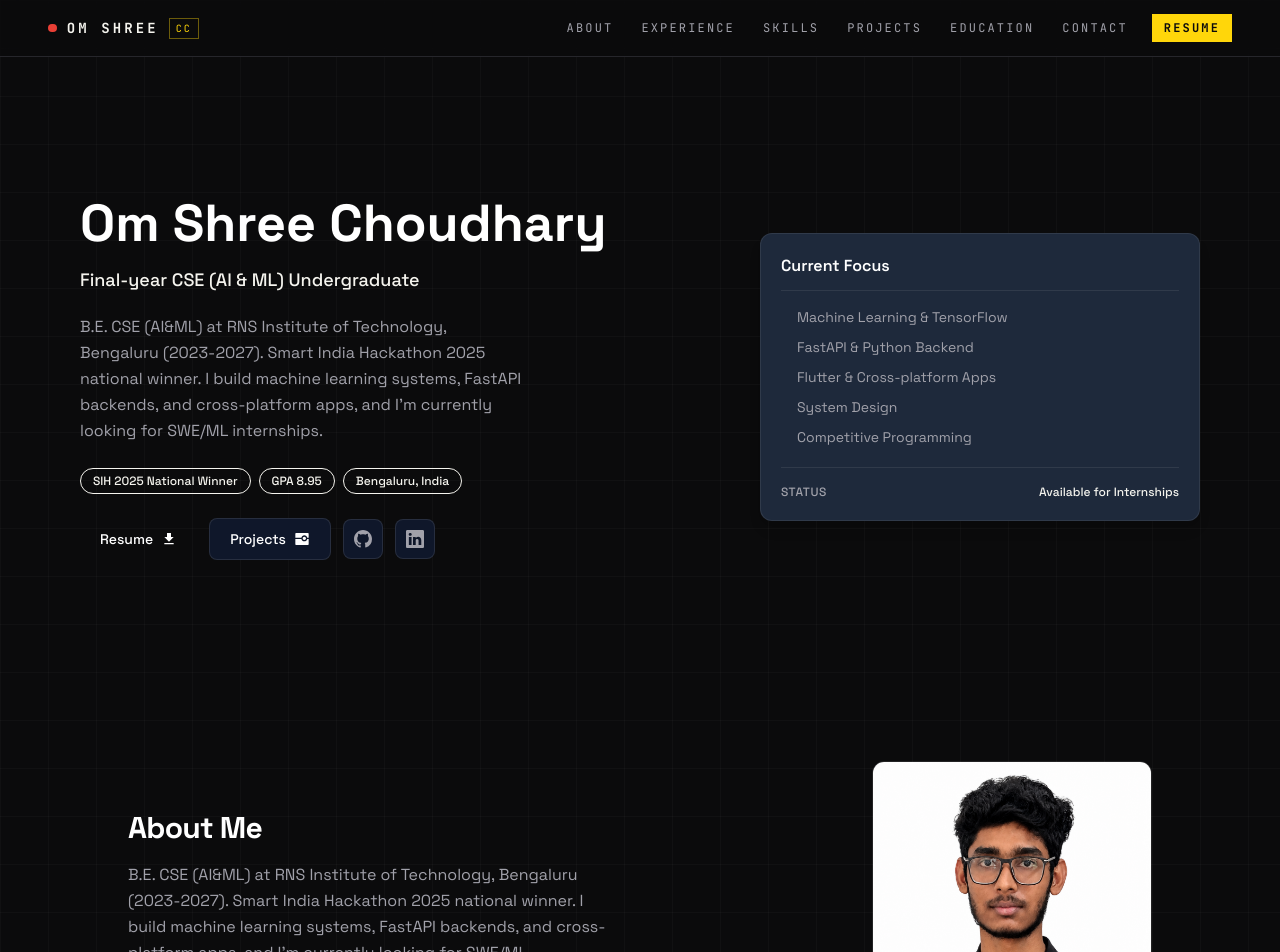
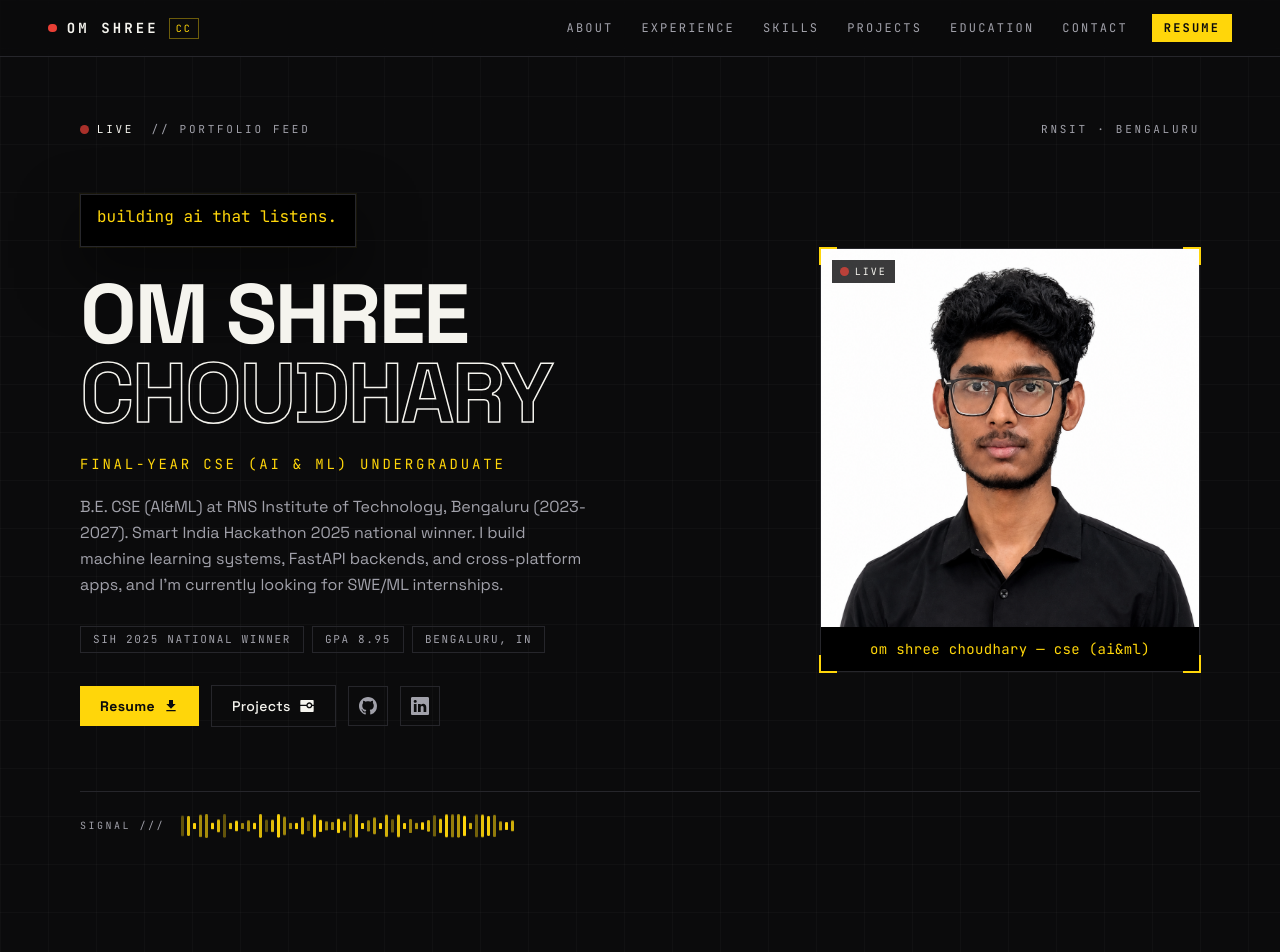
Before and after one commit to omshree134/portfolio, a Next.js app: page / in a window 1280 px wide. Shown: the top 952 px of the page. Built offline with nearby package versions, Linux system fonts and the light colour scheme.

Commit message:
Redesign: caption-bar hero, broadcast frame, waveform

```diff
--- a/app/components/homepage/hero-section/index.jsx
+++ b/app/components/homepage/hero-section/index.jsx
@@ -1,5 +1,4 @@
 // @flow strict
-"use client";
 import { personalData } from "@/utils/data/personal-data";
 import Link from "next/link";
 import { BsGithub, BsLinkedin } from "react-icons/bs";
@@ -7,31 +6,79 @@ import { MdDownload } from "react-icons/md";
 import { RiProjectorFill } from "react-icons/ri";
 
 const stats = [
-  "SIH 2025 National Winner",
+  "SIH 2025 NATIONAL WINNER",
   "GPA 8.95",
-  "Bengaluru, India",
+  "BENGALURU, IN",
 ];
+
+const WAVE_COUNT = 56;
+
+function Waveform() {
+  return (
+    <div
+      aria-hidden="true"
+      className="flex items-center gap-[3px] h-7 overflow-hidden"
+    >
+      {Array.from({ length: WAVE_COUNT }).map((_, i) => (
+        <span
+          key={i}
+          className="wave-bar h-6"
+          style={{
+            animationDelay: `${-(i * 0.09).toFixed(2)}s`,
+            animationDuration: `${(0.9 + 0.5 * Math.abs(Math.sin(i * 1.7))).toFixed(2)}s`,
+            opacity: 0.35 + 0.65 * Math.abs(Math.sin(i * 0.9)),
+          }}
+        ></span>
+      ))}
+    </div>
+  );
+}
 
 function HeroSection() {
   return (
-    <section className="relative flex flex-col items-center justify-center min-h-[80vh] py-8 lg:py-16">
-      <div className="grid grid-cols-1 items-center lg:grid-cols-2 lg:gap-12 gap-y-8 w-full">
-        <div className="order-1 flex flex-col items-start justify-center animate-fade-up">
-          <h1 className="text-4xl font-bold leading-tight text-white md:font-extrabold lg:text-[3.25rem] lg:leading-[1.15] mb-3">
-            {personalData.name}
+    <section className="relative flex flex-col justify-center min-h-[88vh] py-10 lg:py-16">
+      {/* feed header */}
+      <div className="flex items-center justify-between font-[family-name:var(--font-mono)] text-[11px] tracking-[0.25em] text-muted mb-10 lg:mb-14">
+        <span className="flex items-center gap-2 text-paper">
+          <span className="live-dot" aria-hidden="true"></span>
+          LIVE&nbsp;<span className="text-muted">// PORTFOLIO FEED</span>
+        </span>
+        <span className="hidden sm:block">RNSIT&nbsp;·&nbsp;BENGALURU</span>
+      </div>
+
+      <div className="grid grid-cols-1 items-center lg:grid-cols-[1.15fr_0.85fr] lg:gap-14 gap-y-12 w-full">
+        <div className="flex flex-col items-start animate-fade-up">
+          {/* caption bar: the site demonstrates his flagship work */}
+          <div className="caption-card px-4 py-2.5 mb-7 max-w-full">
+            <p className="font-[family-name:var(--font-mono)] text-sm sm:text-base text-cc">
+              <span className="caption-typed">building ai that listens.</span>
+            </p>
+          </div>
+
+          <h1 className="font-bold tracking-tight leading-[0.95] text-5xl sm:text-6xl lg:text-7xl xl:text-[5.25rem] mb-5">
+            OM SHREE
+            <br />
+            <span
+              className="text-transparent"
+              style={{ WebkitTextStroke: "1.5px #f5f4ee" }}
+            >
+              CHOUDHARY
+            </span>
           </h1>
-          <h2 className="text-lg font-medium text-accent mb-5">
+
+          <h2 className="font-[family-name:var(--font-mono)] text-xs sm:text-sm tracking-[0.2em] text-cc mb-5 uppercase">
             {personalData.designation}
           </h2>
-          <p className="text-base text-muted max-w-md mb-6 leading-relaxed">
+
+          <p className="text-base text-muted max-w-lg mb-7 leading-relaxed">
             {personalData.description}
           </p>
 
-          <div className="flex flex-wrap items-center gap-2 mb-6">
+          <div className="flex flex-wrap items-center gap-2 mb-8">
             {stats.map((stat) => (
               <span
                 key={stat}
-                className="px-3 py-1 rounded-full bg-accent/10 border border-accent/25 text-accent text-xs font-medium"
+                className="px-3 py-1 border border-line font-[family-name:var(--font-mono)] text-[11px] tracking-[0.15em] text-muted"
               >
                 {stat}
               </span>
@@ -43,7 +90,7 @@ function HeroSection() {
               <Link
                 href={personalData.resume}
                 target="_blank"
-                className="px-5 py-2.5 rounded-lg bg-accent text-white text-sm font-medium hover:bg-accent-hover transition-all duration-200 flex items-center gap-2"
+                className="px-5 py-2.5 bg-cc text-ink text-sm font-bold tracking-wide hover:bg-paper transition-colors duration-200 flex items-center gap-2"
               >
                 <span>Resume</span>
                 <MdDownload size={16} />
@@ -52,7 +99,7 @@ function HeroSection() {
 
             <Link
               href="/#projects"
-              className="px-5 py-2.5 rounded-lg bg-[#0f172a] text-white text-sm font-medium border border-white/10 hover:bg-white/5 transition-all duration-200 flex items-center gap-2"
+              className="px-5 py-2.5 border border-line text-paper text-sm font-medium tracking-wide hover:border-cc hover:text-cc transition-colors duration-200 flex items-center gap-2"
             >
               <span>Projects</span>
               <RiProjectorFill size={16} />
@@ -60,55 +107,62 @@ function HeroSection() {
 
             <Link
               href={personalData.github}
-              target='_blank'
-              className="p-2.5 rounded-lg bg-[#0f172a] text-muted border border-white/10 hover:text-white hover:bg-white/5 transition-all duration-200"
+              target="_blank"
+              aria-label="GitHub profile"
+              className="p-2.5 border border-line text-muted hover:text-cc hover:border-cc transition-colors duration-200"
             >
               <BsGithub size={18} />
             </Link>
 
             <Link
               href={personalData.linkedIn}
-              target='_blank'
-              className="p-2.5 rounded-lg bg-[#0f172a] text-muted border border-white/10 hover:text-white hover:bg-white/5 transition-all duration-200"
+              target="_blank"
+              aria-label="LinkedIn profile"
+              className="p-2.5 border border-line text-muted hover:text-cc hover:border-cc transition-colors duration-200"
             >
               <BsLinkedin size={18} />
             </Link>
           </div>
         </div>
 
-        <div className="order-2 flex justify-center lg:justify-end animate-fade-in-scale">
-          <div className="bg-[#1e293b] border border-white/8 rounded-xl p-5 w-full max-w-[440px] shadow-lg">
-            <h3 className="text-base font-semibold text-white mb-4 pb-3 border-b border-white/8">
-              Current Focus
-            </h3>
+        {/* broadcast frame */}
+        <div className="flex justify-center lg:justify-end animate-fade-up" style={{ animationDelay: "0.15s" }}>
+          <figure className="relative w-full max-w-[380px]">
+            <span className="frame-corner tl" aria-hidden="true"></span>
+            <span className="frame-corner tr" aria-hidden="true"></span>
+            <span className="frame-corner bl" aria-hidden="true"></span>
+            <span className="frame-corner br" aria-hidden="true"></span>
 
-            <div className="space-y-2.5 mb-5">
-              {[
-                "Machine Learning & TensorFlow",
-                "FastAPI & Python Backend",
-                "Flutter & Cross-platform Apps",
-                "System Design",
-                "Competitive Programming"
-              ].map((item, i) => (
-                <div key={i} className="flex items-center gap-2.5">
-                  <div className="w-1.5 h-1.5 rounded-full bg-accent/70"></div>
-                  <span className="text-sm text-muted">{item}</span>
-                </div>
-              ))}
+            <div className="absolute top-3 left-3 z-10 flex items-center gap-1.5 bg-ink/80 px-2 py-1 font-[family-name:var(--font-mono)] text-[10px] tracking-[0.2em] text-paper">
+              <span className="live-dot" aria-hidden="true"></span> LIVE
             </div>
 
-            <div className="border-t border-white/8 pt-4 flex items-center justify-between">
-              <span className="text-xs font-medium text-muted uppercase tracking-wider">Status</span>
-              <span className="text-xs font-medium text-accent/80 flex items-center gap-1.5">
-                <span className="inline-flex h-1.5 w-1.5 rounded-full bg-accent/60"></span>
-                Available for Internships
-              </span>
+            <div className="border border-line bg-panel overflow-hidden">
+              <img
+                src={`${personalData.profile}?v=3`}
+                alt={personalData.name}
+                className="w-full aspect-square object-cover"
+                style={{ objectPosition: "center 30%" }}
+              />
+              {/* subtitle strip: the person, captioned */}
+              <figcaption className="bg-black px-4 py-2.5 text-center">
+                <span className="font-[family-name:var(--font-mono)] text-xs sm:text-sm text-cc tracking-wide">
+                  om shree choudhary — cse (ai&amp;ml)
+                </span>
+              </figcaption>
             </div>
-          </div>
+          </figure>
         </div>
+      </div>
+
+      <div className="mt-12 lg:mt-16 border-t border-line pt-5 flex items-center gap-4">
+        <span className="font-[family-name:var(--font-mono)] text-[10px] tracking-[0.25em] text-muted flex-shrink-0">
+          SIGNAL&nbsp;///
+        </span>
+        <Waveform />
       </div>
     </section>
   );
-};
+}
 
 export default HeroSection;
```
